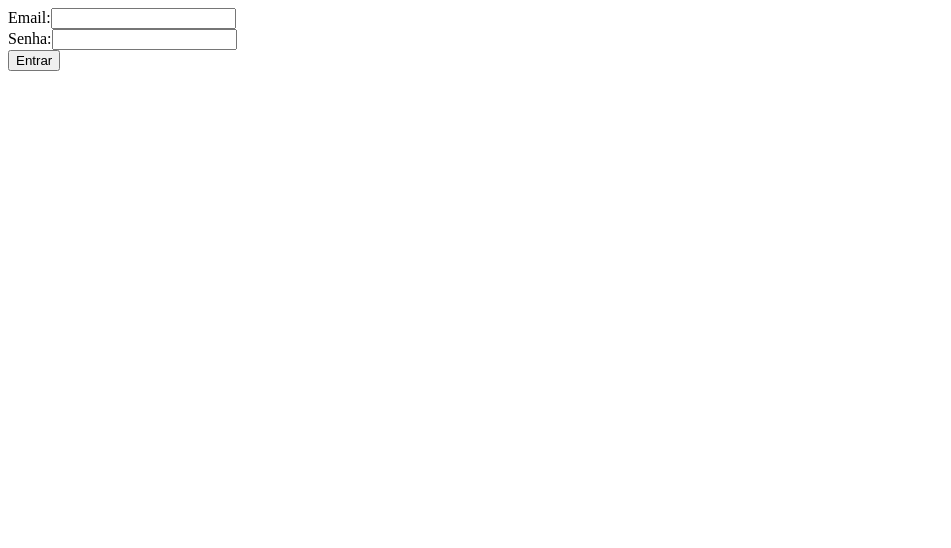
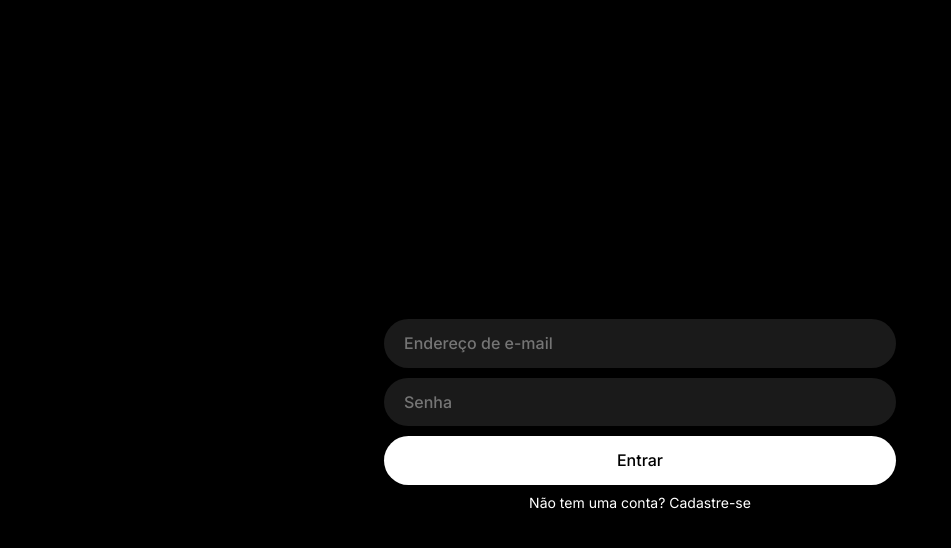
Before and after one commit to wrbcrv/streamscape, an Angular app: page /login in a window 1280 px wide. Shown: the top 548 px of the page, without its empty margins (0-951 px from the left). Built offline with nearby package versions, Linux system fonts and the light colour scheme.

Commit message:
Tela de login e serviço de tratamento de erros

```diff
--- /dev/null
+++ b/src/app/core/services/error-handler.service.ts
@@ -0,0 +1,21 @@
+import { Injectable } from '@angular/core';
+
+@Injectable({
+  providedIn: 'root'
+})
+export class ErrorHandlerService {
+
+  constructor() { }
+
+  handleErrors(error: any): { [key: string]: string } {
+    const errors: { [key: string]: string } = {};
+
+    if (error && error.error && error.error.errors) {
+      error.error.errors.forEach((err: any) => {
+        errors[err.field] = err.message;
+      });
+    }
+
+    return errors;
+  }
+}
--- a/src/app/features/auth/components/login/login.component.html
+++ b/src/app/features/auth/components/login/login.component.html
@@ -1,21 +1,35 @@
-<form (submit)="login()">
-  <div>
-    <label for="email">Email:</label>
+<div class="container">
+  <form class="login-form" (submit)="login()">
+    <span class="login-heading"></span>
+    <div class="form-group">
       <input
+        class="form-control"
+        placeholder="Endereço de e-mail"
         type="email"
         id="email"
         name="email"
         [(ngModel)]="request.email"
       />
       </div>
-  <div>
-    <label for="senha">Senha:</label>
+    <div class="error-message" *ngIf="errors['Email']">
+      <span class="material-symbols-outlined error">error</span>
+      {{ errors['Email'] }}
+    </div>
+    <div class="form-group">
       <input
+        class="form-control"
+        placeholder="Senha"
         type="password"
         id="senha"
         name="senha"
         [(ngModel)]="request.senha"
       />
     </div>
-  <button type="submit">Entrar</button>
+    <div class="error-message" *ngIf="errors['Senha']">
+      <span class="material-symbols-outlined error">error</span>
+      {{ errors['Senha'] }}
+    </div>
+    <button class="btn btn-primary" type="submit">Entrar</button>
+    <span class="paragraph-component">Não tem uma conta? Cadastre-se</span>
   </form>
+</div>
--- a/src/app/features/auth/components/login/login.component.scss
+++ b/src/app/features/auth/components/login/login.component.scss
@@ -0,0 +1,70 @@
+input,
+button {
+    box-sizing: border-box;
+    appearance: none;
+    border: none;
+    outline: none;
+}
+
+.container {
+    font-family: 'Inter', sans-serif;
+    display: flex;
+    justify-content: center;
+    align-items: center;
+    height: 100vh;
+}
+
+.login-form {
+    display: flex;
+    flex-direction: column;
+    gap: 10px;
+    width: 512px;
+}
+
+.login-heading {
+    font-size: 30px;
+    color: #fff;
+    margin-bottom: 20px;
+}
+
+.form-control {
+    background-color: rgba(255, 255, 255, 0.1);
+    color: #fff;
+    padding: 15px 20px;
+    font-size: 16px;
+    width: 100%;
+    border-radius: 50px;
+}
+
+.error-message {
+    display: flex;
+    align-items: center;
+    gap: 5px;
+    color: #EF233C;
+    font-size: 12px;
+    margin-left: 20px;
+}
+
+.error {
+    font-size: 14px;
+}
+
+.btn {
+    background-color: #fff;
+    color: #000;
+    font-weight: 500;
+    padding: 15px 20px;
+    font-size: 16px;
+    border-radius: 50px;
+    cursor: pointer;
+}
+
+.form-control::placeholder {
+    font-weight: 500;
+}
+
+.paragraph-component {
+    font-size: 14px;
+    color: #fff;
+    align-self: center;
+}
--- a/src/app/features/auth/components/login/login.component.ts
+++ b/src/app/features/auth/components/login/login.component.ts
@@ -1,7 +1,9 @@
+import { CommonModule } from '@angular/common';
 import { Component } from '@angular/core';
+import { FormsModule } from '@angular/forms';
+import { Router } from '@angular/router';
+import { ErrorHandlerService } from '../../../../core/services/error-handler.service';
 import { AuthService } from '../../services/auth.service';
-import { CommonModule } from '@angular/common';
-import { FormsModule } from '@angular/forms';
 
 @Component({
   selector: 'app-login',
@@ -16,14 +18,19 @@ export class LoginComponent {
     senha: ''
   };
 
-  constructor(private authService: AuthService) { }
+  errors: { [key: string]: string } = {};
+
+  constructor(
+    private authService: AuthService,
+    private errorHandlerSevice: ErrorHandlerService,
+    private router: Router) { }
 
   login(): void {
     if (this.request) {
       this.authService.login(this.request.email, this.request.senha).subscribe((response) => {
-        console.log(response);
+        this.router.navigateByUrl('/');
       }, (error) => {
-        console.log(error);
+        this.errors = this.errorHandlerSevice.handleErrors(error);
       });
     }
   }
--- /dev/null
+++ b/src/app/shared/components/header/header.component.html
@@ -0,0 +1 @@
+<p>header works!</p>
--- a/src/index.html
+++ b/src/index.html
@@ -5,6 +5,7 @@
   <title>Client</title>
   <base href="/">
   <meta name="viewport" content="width=device-width, initial-scale=1">
+  <link rel="stylesheet" href="https://fonts.googleapis.com/css2?family=Material+Symbols+Outlined:opsz,wght,FILL,GRAD@20..48,100..700,0..1,-50..200" />
   <link rel="icon" type="image/x-icon" href="favicon.ico">
 </head>
 <body>
--- a/src/styles.scss
+++ b/src/styles.scss
@@ -1 +1,382 @@
-/* You can add global styles to this file, and also import other style files */
+@import url('https://fonts.googleapis.com/css2?family=Inter:wght@100..900&display=swap');
+
+/*! normalize.css v8.0.1 | MIT License | github.com/necolas/normalize.css */
+
+/* Document
+   ========================================================================== */
+
+/**
+ * 1. Correct the line height in all browsers.
+ * 2. Prevent adjustments of font size after orientation changes in iOS.
+ */
+
+html {
+    line-height: 1.15;
+    /* 1 */
+    -webkit-text-size-adjust: 100%;
+    /* 2 */
+}
+
+/* Sections
+     ========================================================================== */
+
+/**
+   * Remove the margin in all browsers.
+   */
+
+body {
+    background-color: #000;
+    margin: 0;
+}
+
+/**
+   * Render the `main` element consistently in IE.
+   */
+
+main {
+    display: block;
+}
+
+/**
+   * Correct the font size and margin on `h1` elements within `section` and
+   * `article` contexts in Chrome, Firefox, and Safari.
+   */
+
+h1 {
+    font-size: 2em;
+    margin: 0.67em 0;
+}
+
+/* Grouping content
+     ========================================================================== */
+
+/**
+   * 1. Add the correct box sizing in Firefox.
+   * 2. Show the overflow in Edge and IE.
+   */
+
+hr {
+    box-sizing: content-box;
+    /* 1 */
+    height: 0;
+    /* 1 */
+    overflow: visible;
+    /* 2 */
+}
+
+/**
+   * 1. Correct the inheritance and scaling of font size in all browsers.
+   * 2. Correct the odd `em` font sizing in all browsers.
+   */
+
+pre {
+    font-family: monospace, monospace;
+    /* 1 */
+    font-size: 1em;
+    /* 2 */
+}
+
+/* Text-level semantics
+     ========================================================================== */
+
+/**
+   * Remove the gray background on active links in IE 10.
+   */
+
+a {
+    background-color: transparent;
+}
+
+/**
+   * 1. Remove the bottom border in Chrome 57-
+   * 2. Add the correct text decoration in Chrome, Edge, IE, Opera, and Safari.
+   */
+
+abbr[title] {
+    border-bottom: none;
+    /* 1 */
+    text-decoration: underline;
+    /* 2 */
+    text-decoration: underline dotted;
+    /* 2 */
+}
+
+/**
+   * Add the correct font weight in Chrome, Edge, and Safari.
+   */
+
+b,
+strong {
+    font-weight: bolder;
+}
+
+/**
+   * 1. Correct the inheritance and scaling of font size in all browsers.
+   * 2. Correct the odd `em` font sizing in all browsers.
+   */
+
+code,
+kbd,
+samp {
+    font-family: monospace, monospace;
+    /* 1 */
+    font-size: 1em;
+    /* 2 */
+}
+
+/**
+   * Add the correct font size in all browsers.
+   */
+
+small {
+    font-size: 80%;
+}
+
+/**
+   * Prevent `sub` and `sup` elements from affecting the line height in
+   * all browsers.
+   */
+
+sub,
+sup {
+    font-size: 75%;
+    line-height: 0;
+    position: relative;
+    vertical-align: baseline;
+}
+
+sub {
+    bottom: -0.25em;
+}
+
+sup {
+    top: -0.5em;
+}
+
+/* Embedded content
+     ========================================================================== */
+
+/**
+   * Remove the border on images inside links in IE 10.
+   */
+
+img {
+    border-style: none;
+}
+
+/* Forms
+     ========================================================================== */
+
+/**
+   * 1. Change the font styles in all browsers.
+   * 2. Remove the margin in Firefox and Safari.
+   */
+
+button,
+input,
+optgroup,
+select,
+textarea {
+    font-family: inherit;
+    /* 1 */
+    font-size: 100%;
+    /* 1 */
+    line-height: 1.15;
+    /* 1 */
+    margin: 0;
+    /* 2 */
+}
+
+/**
+   * Show the overflow in IE.
+   * 1. Show the overflow in Edge.
+   */
+
+button,
+input {
+    /* 1 */
+    overflow: visible;
+}
+
+/**
+   * Remove the inheritance of text transform in Edge, Firefox, and IE.
+   * 1. Remove the inheritance of text transform in Firefox.
+   */
+
+button,
+select {
+    /* 1 */
+    text-transform: none;
+}
+
+/**
+   * Correct the inability to style clickable types in iOS and Safari.
+   */
+
+button,
+[type="button"],
+[type="reset"],
+[type="submit"] {
+    -webkit-appearance: button;
+}
+
+/**
+   * Remove the inner border and padding in Firefox.
+   */
+
+button::-moz-focus-inner,
+[type="button"]::-moz-focus-inner,
+[type="reset"]::-moz-focus-inner,
+[type="submit"]::-moz-focus-inner {
+    border-style: none;
+    padding: 0;
+}
+
+/**
+   * Restore the focus styles unset by the previous rule.
+   */
+
+button:-moz-focusring,
+[type="button"]:-moz-focusring,
+[type="reset"]:-moz-focusring,
+[type="submit"]:-moz-focusring {
+    outline: 1px dotted ButtonText;
+}
+
+/**
+   * Correct the padding in Firefox.
+   */
+
+fieldset {
+    padding: 0.35em 0.75em 0.625em;
+}
+
+/**
+   * 1. Correct the text wrapping in Edge and IE.
+   * 2. Correct the color inheritance from `fieldset` elements in IE.
+   * 3. Remove the padding so developers are not caught out when they zero out
+   *    `fieldset` elements in all browsers.
+   */
+
+legend {
+    box-sizing: border-box;
+    /* 1 */
+    color: inherit;
+    /* 2 */
+    display: table;
+    /* 1 */
+    max-width: 100%;
+    /* 1 */
+    padding: 0;
+    /* 3 */
+    white-space: normal;
+    /* 1 */
+}
+
+/**
+   * Add the correct vertical alignment in Chrome, Firefox, and Opera.
+   */
+
+progress {
+    vertical-align: baseline;
+}
+
+/**
+   * Remove the default vertical scrollbar in IE 10+.
+   */
+
+textarea {
+    overflow: auto;
+}
+
+/**
+   * 1. Add the correct box sizing in IE 10.
+   * 2. Remove the padding in IE 10.
+   */
+
+[type="checkbox"],
+[type="radio"] {
+    box-sizing: border-box;
+    /* 1 */
+    padding: 0;
+    /* 2 */
+}
+
+/**
+   * Correct the cursor style of increment and decrement buttons in Chrome.
+   */
+
+[type="number"]::-webkit-inner-spin-button,
+[type="number"]::-webkit-outer-spin-button {
+    height: auto;
+}
+
+/**
+   * 1. Correct the odd appearance in Chrome and Safari.
+   * 2. Correct the outline style in Safari.
+   */
+
+[type="search"] {
+    -webkit-appearance: textfield;
+    /* 1 */
+    outline-offset: -2px;
+    /* 2 */
+}
+
+/**
+   * Remove the inner padding in Chrome and Safari on macOS.
+   */
+
+[type="search"]::-webkit-search-decoration {
+    -webkit-appearance: none;
+}
+
+/**
+   * 1. Correct the inability to style clickable types in iOS and Safari.
+   * 2. Change font properties to `inherit` in Safari.
+   */
+
+::-webkit-file-upload-button {
+    -webkit-appearance: button;
+    /* 1 */
+    font: inherit;
+    /* 2 */
+}
+
+/* Interactive
+     ========================================================================== */
+
+/*
+   * Add the correct display in Edge, IE 10+, and Firefox.
+   */
+
+details {
+    display: block;
+}
+
+/*
+   * Add the correct display in all browsers.
+   */
+
+summary {
+    display: list-item;
+}
+
+/* Misc
+     ========================================================================== */
+
+/**
+   * Add the correct display in IE 10+.
+   */
+
+template {
+    display: none;
+}
+
+/**
+   * Add the correct display in IE 10.
+   */
+
+[hidden] {
+    display: none;
+}
```
Also changed, not shown: src/app/shared/components/header/header.component.ts (added, +12 -0 lines), src/app/shared/components/header/header.component.scss (added). Lines whose indentation alone changed are shown as unchanged.
